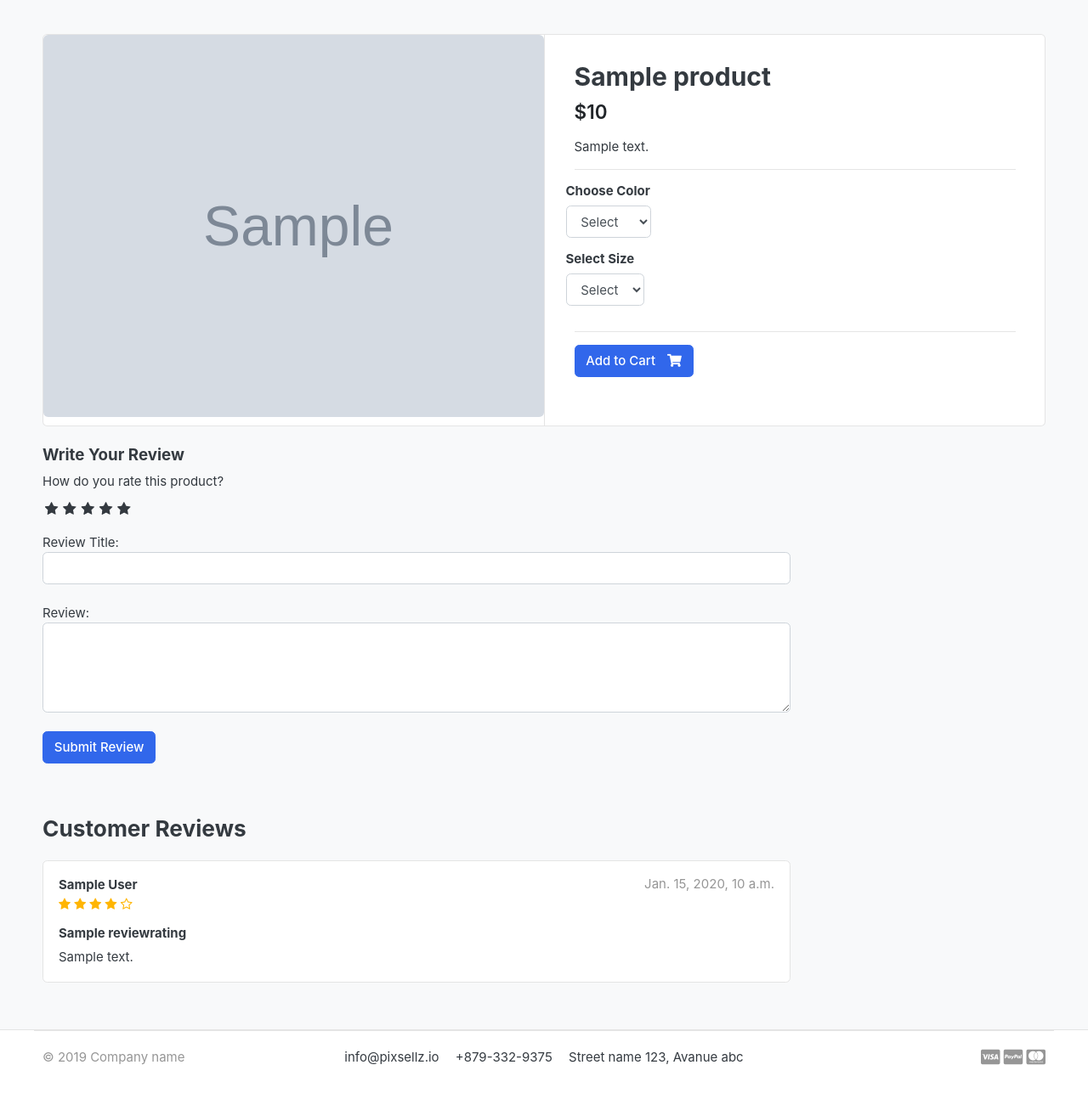
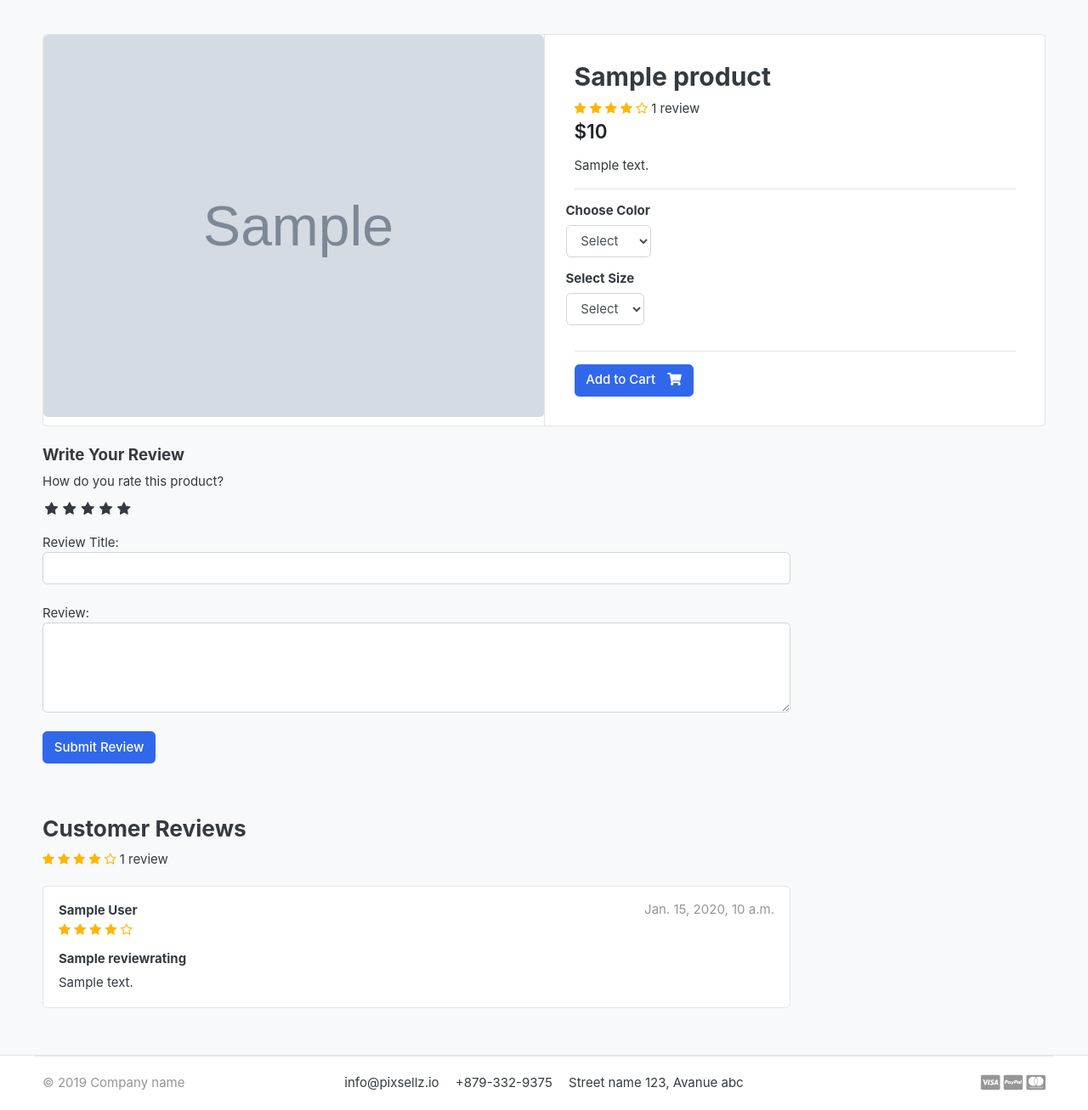
Before and after one commit to ArtemVdovyk/greatkart, a Django app: a page that uses templates/store/product-detail.html in a window 1280 px wide. Shown: the part 118-1425 px from the top of the page at 85% size. Before the commit the page ends 1372 px from the top, so only its background shows below. Run offline with Django 5.2, Linux system fonts and the light colour scheme; a user stored in the database is signed in; tables that the repository leaves empty hold one stand-in row (values such as "Sample post"); grey boxes marked "Sample" are stand-in pictures; some libraries are stand-ins or nearby versions; some web fonts are replaced.

Commit message:
Added Rating Average & Review Count Calculation

```diff
--- a/store/models.py
+++ b/store/models.py
@@ -1,5 +1,6 @@
 from django.db import models
 from django.urls import reverse
+from django.db.models import Avg, Count
 
 from accounts.models import Account
 from category.models import Category
@@ -22,6 +23,22 @@ class Product(models.Model):
 
     def __str__(self) -> str:
         return self.product_name
+
+    def average_review(self):
+        reviews = ReviewRating.objects.filter(product=self, status=True)\
+            .aggregate(average=Avg("rating"))
+        avg = 0
+        if reviews["average"] is not None:
+            avg = float(reviews["average"])
+        return avg
+
+    def count_reviews(self):
+        reviews = ReviewRating.objects.filter(product=self, status=True)\
+            .aggregate(count=Count("id"))
+        count = 0
+        if reviews["count"] is not None:
+            count = int(reviews["count"])
+        return count
 
 
 class VariationManager(models.Manager):
--- a/store/views.py
+++ b/store/views.py
@@ -47,11 +47,14 @@ def product_detail(request, category_slug, product_slug):
     except Exception as e:
         raise e
 
-    try:
-        order_product = OrderProduct.objects.filter(
-            user=request.user,
-            product_id=single_product.id).exists()
-    except OrderProduct.DoesNotExist:
+    if request.user.is_authenticated:
+        try:
+            order_product = OrderProduct.objects.filter(
+                user=request.user,
+                product_id=single_product.id).exists()
+        except OrderProduct.DoesNotExist:
+            order_product = None
+    else:
         order_product = None
 
     reviews = ReviewRating.objects.filter(
--- a/templates/store/product-detail.html
+++ b/templates/store/product-detail.html
@@ -18,6 +18,20 @@
 						{% csrf_token %}
 						<article class="content-body">
 							<h2 class="title">{{ single_product.product_name }}</h2>
+							<div class="rating-star">
+								<span>
+									<i class="fa fa-star{% if single_product.average_review < 0.5 %}-o{% elif single_product.average_review >= 0.5 and single_product.average_review < 1 %}-half-o{% endif %}" aria-hidden="true"></i>
+									<i class="fa fa-star{% if single_product.average_review < 1.5 %}-o{% elif single_product.average_review >= 1.5 and single_product.average_review < 2 %}-half-o{% endif %}" aria-hidden="true"></i>
+									<i class="fa fa-star{% if single_product.average_review < 2.5 %}-o{% elif single_product.average_review >= 2.5 and single_product.average_review < 3 %}-half-o{% endif %}" aria-hidden="true"></i>
+									<i class="fa fa-star{% if single_product.average_review < 3.5 %}-o{% elif single_product.average_review >= 3.5 and single_product.average_review < 4 %}-half-o{% endif %}" aria-hidden="true"></i>
+									<i class="fa fa-star{% if single_product.average_review < 4.5 %}-o{% elif single_product.average_review >= 4.5 and single_product.average_review < 5 %}-half-o{% endif %}" aria-hidden="true"></i>
+									{% if single_product.count_reviews <= 1 %}
+										<span>{{ single_product.count_reviews }} review</span>
+									{% else %}
+										<span>{{ single_product.count_reviews }} reviews</span>
+									{% endif %}
+								</span>
+							</div>
 							<div class="mb-3">
 								<var class="price h4">${{ single_product.price }}</var>
 							</div>
@@ -102,7 +116,21 @@
 				</form>
 				<br>
 				<header class="section-heading">
-					<h3>Customer Reviews </h3>
+					<h3>Customer Reviews</h3>
+					<div class="rating-star">
+						<span>
+							<i class="fa fa-star{% if single_product.average_review < 0.5 %}-o{% elif single_product.average_review >= 0.5 and single_product.average_review < 1 %}-half-o{% endif %}" aria-hidden="true"></i>
+							<i class="fa fa-star{% if single_product.average_review < 1.5 %}-o{% elif single_product.average_review >= 1.5 and single_product.average_review < 2 %}-half-o{% endif %}" aria-hidden="true"></i>
+							<i class="fa fa-star{% if single_product.average_review < 2.5 %}-o{% elif single_product.average_review >= 2.5 and single_product.average_review < 3 %}-half-o{% endif %}" aria-hidden="true"></i>
+							<i class="fa fa-star{% if single_product.average_review < 3.5 %}-o{% elif single_product.average_review >= 3.5 and single_product.average_review < 4 %}-half-o{% endif %}" aria-hidden="true"></i>
+							<i class="fa fa-star{% if single_product.average_review < 4.5 %}-o{% elif single_product.average_review >= 4.5 and single_product.average_review < 5 %}-half-o{% endif %}" aria-hidden="true"></i>
+							{% if single_product.count_reviews <= 1 %}
+								<span>{{ single_product.count_reviews }} review</span>
+							{% else %}
+								<span>{{ single_product.count_reviews }} reviews</span>
+							{% endif %}
+						</span>
+					</div>
 				</header>
 				{% for review in reviews %}
 					<article class="box mb-3">
```
